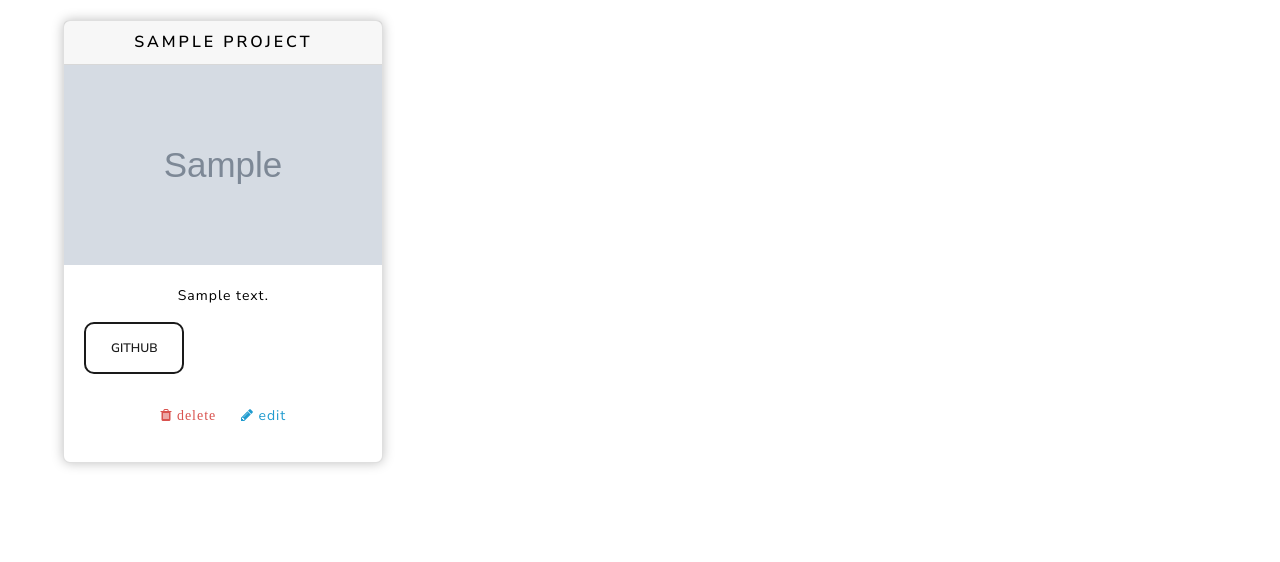
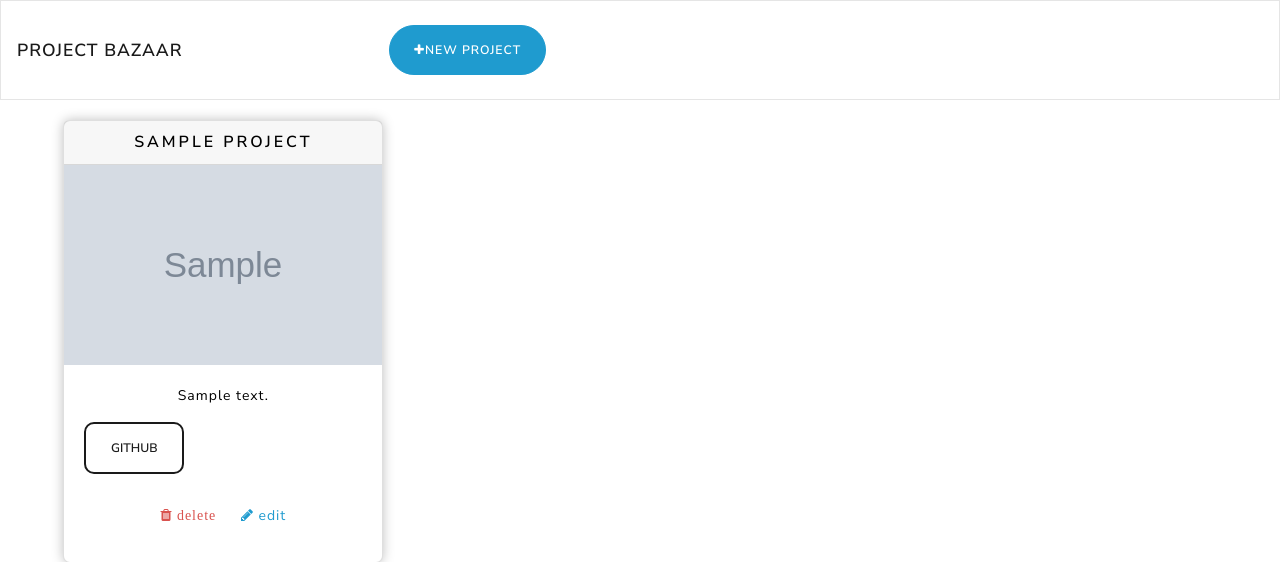
Before and after one commit to Abhishek5101/Projects-Bazaar, a Flask app: page / in a window 1280 px wide. Shown: the top 562 px of the page. Run offline with Flask 2, Linux system fonts and the light colour scheme; grey boxes marked "Sample" are stand-in pictures; a database or web service that is not in the repository returns one stand-in record (values such as "Sample title"); some libraries are stand-ins or nearby versions.

Commit message:
Added Navbar

```diff
--- a/templates/base.html
+++ b/templates/base.html
@@ -9,15 +9,15 @@
   <link rel="stylesheet" href="https://stackpath.bootstrapcdn.com/font-awesome/4.7.0/css/font-awesome.min.css">
 </head>
 <body>
-<!--  <nav class="navbar navbar-expand-lg navbar-light bg-light">-->
-<!--    <a class="navbar-brand" href="/">Project Bazaar</a>-->
-<!--    <button class="navbar-toggler" type="button" data-toggle="collapse" data-target="#navbarColor01" aria-controls="navbarColor01" aria-expanded="false" aria-label="Toggle navigation">-->
-<!--      <span class="navbar-toggler-icon"></span>-->
-<!--    </button>-->
-<!--    <div class="collapse navbar-collapse">-->
-<!--      <a href="/new" class="btn btn-info offset-md-2" style="border-radius:30px;margin-right:35px;"><span class="fa fa-plus"></span>New project</a>-->
-<!--    </div>-->
-<!--  </nav>-->
+  <nav class="navbar navbar-expand-lg navbar-light bg-light">
+    <a class="navbar-brand" href="/">Project Bazaar</a>
+    <button class="navbar-toggler" type="button" data-toggle="collapse" data-target="#navbarColor01" aria-controls="navbarColor01" aria-expanded="false" aria-label="Toggle navigation">
+      <span class="navbar-toggler-icon"></span>
+    </button>
+    <div class="collapse navbar-collapse">
+      <a href="/form" class="btn btn-info offset-md-2" style="border-radius:30px;margin-right:35px;"><span class="fa fa-plus"></span>New project</a>
+    </div>
+  </nav>
   <div class="col-md-12">
     {% block content %}
     {% endblock %}
```
